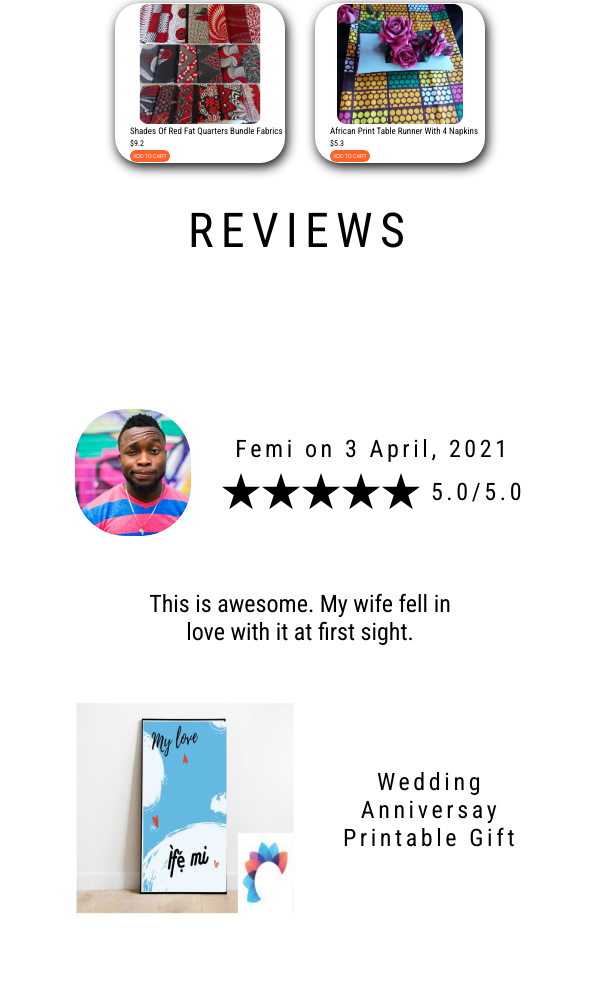
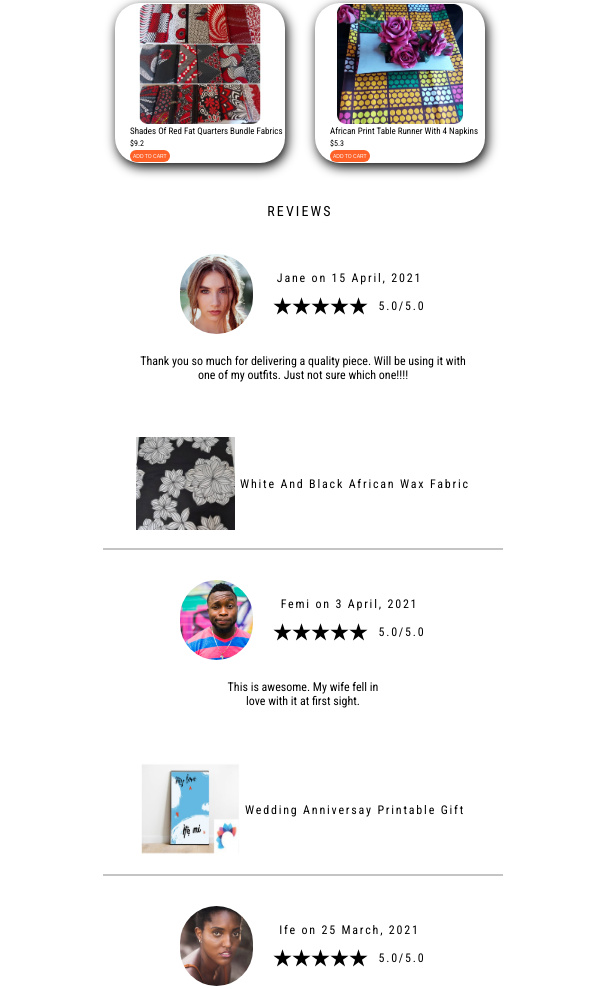
Before and after one commit to styndyk/glocre8s, a plain HTML site: page index.html in a window 600 px wide. Shown: the part 1878-2867 px from the top of the page. Drawn offline with Linux system fonts and the light colour scheme.

Commit message:
Add mobile addaptive for reviews section

```diff
--- a/css/main.css
+++ b/css/main.css
@@ -965,7 +965,7 @@ input:focus {
 	}
 
 	.cards {
-
+		margin-bottom: 40px;
 	}
 
 	.cards__title {
@@ -1008,6 +1008,80 @@ input:focus {
 		padding: 3px;
 	}
 
+	.reviews {
+		max-width: 414px;
+		margin-bottom: 100px;
+	}
+	.reviews__title {
+		font-size: 14px;
+		line-height: 16px;
+		margin-bottom: 35px;
+	}
+	.reviews__items {
+		flex-direction: column;
+
+	}
+	.reviews__items__item {
+		max-width: 400px;
+		margin-right: 0;
+		margin-left: 10px;
+		margin-bottom: 50px;
+		position: relative;
+	}
+	.reviews__items__item::after {
+		content: "";
+		position: absolute;
+		width: 100%;
+		height: 2px;
+		background-color: #C4C4C4;
+		bottom: -20px;
+		left: 0;
+	}
+
+	.reviews__items__item__profile {
+		margin-bottom: 20px;
+	}
+	.reviews__items__item__profile__img {
+		display: block;
+		width: 73px;
+		height: 80px;
+		margin-right: 20px;
+	}
+
+	.reviews__items__item__profile__rating p {
+		font-size: 12px;
+		line-height: 14px;
+	}
+	.reviews__items__item__profile__rating__stars svg {
+		width: 19px;
+		height: 22px;
+	}
+	.reviews__items__item__profile__rating__stars span {
+		font-size: 12px;
+		line-height: 14px;
+	}
+	.reviews__items__item__main-review p {
+		font-size: 12px;
+		line-height: 14px;
+		margin-left: 30px;
+		margin-right: 30px;
+		margin-bottom: 15px;
+	}
+	.reviews__items__item__article {
+		justify-content: center;
+		/* margin-left: ; */
+	}
+	.reviews__items__item__article img {
+		display: block;
+		margin-right: 5px;
+		width: 99px;
+		height: 93px;
+	}
+	.reviews__items__item__article p {
+		font-size: 12px;
+		line-height: 14px;
+	}
+
 }
 
 /* END Mobile addaptive Styles */
```
